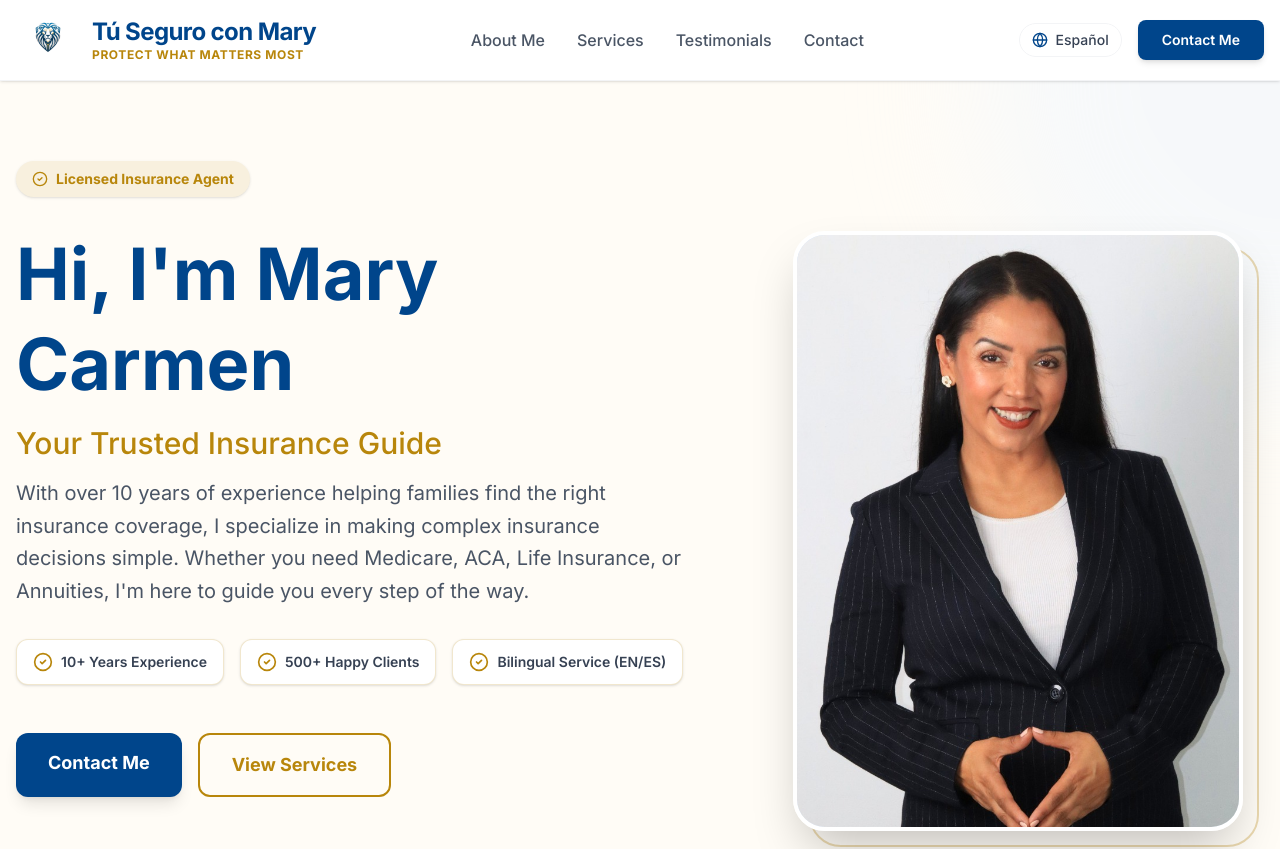
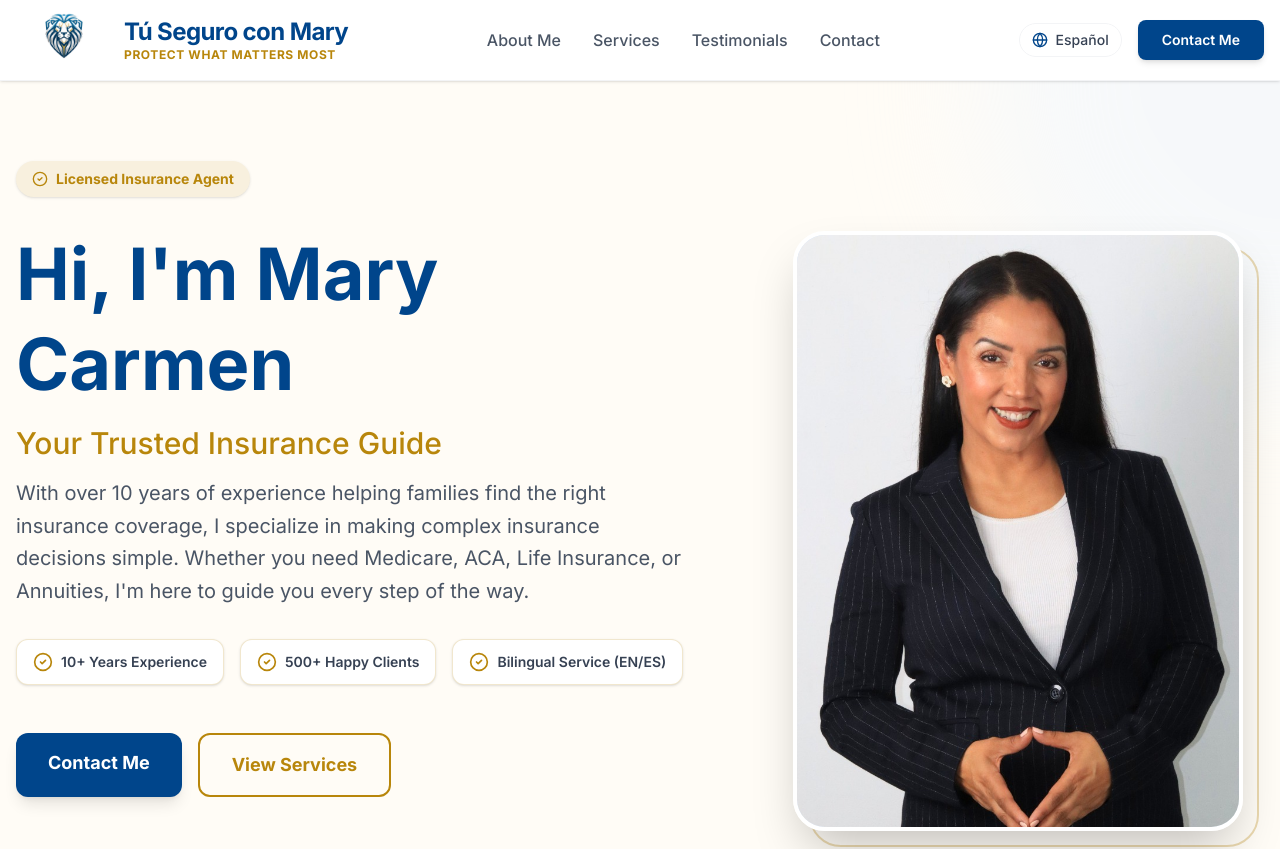
Before and after one commit to AnthonyFclub/tu-seguro-con-mary-landing, a Next.js app: page /en in a window 1280 px wide. Shown: the top 849 px of the page. Built offline with nearby package versions, Linux system fonts and the light colour scheme.

Commit message:
Increase logo size to 96px for maximum impact

```diff
--- a/components/Footer.tsx
+++ b/components/Footer.tsx
@@ -16,8 +16,8 @@ export default function Footer() {
                     {/* Column 1: Branding */}
                     <div className="lg:col-span-1.5 space-y-6">
                         <div className="flex items-center gap-3">
-                            <div className="relative w-14 h-14 flex items-center justify-center">
-                                <Image src="/logo.png" alt="Logo" width={56} height={56} className="object-contain" />
+                            <div className="relative w-20 h-20 flex items-center justify-center">
+                                <Image src="/logo.png" alt="Logo" width={80} height={80} className="object-contain" />
                             </div>
                             <div>
                                 <p className="text-xl font-bold text-white mb-0.5">Tú Seguro con Mary</p>
--- a/components/Header.tsx
+++ b/components/Header.tsx
@@ -19,12 +19,12 @@ export default function Header() {
                 {/* Logo & Tagline */}
                 <div className="flex items-center gap-3">
                     <Link href="/" className="flex items-center gap-3 group">
-                        <div className="relative w-16 h-16 flex items-center justify-center">
+                        <div className="relative w-24 h-24 flex items-center justify-center">
                             <Image
                                 src="/logo.png"
                                 alt="Logo"
-                                width={64}
-                                height={64}
+                                width={96}
+                                height={96}
                                 className="object-contain"
                             />
                         </div>
```
